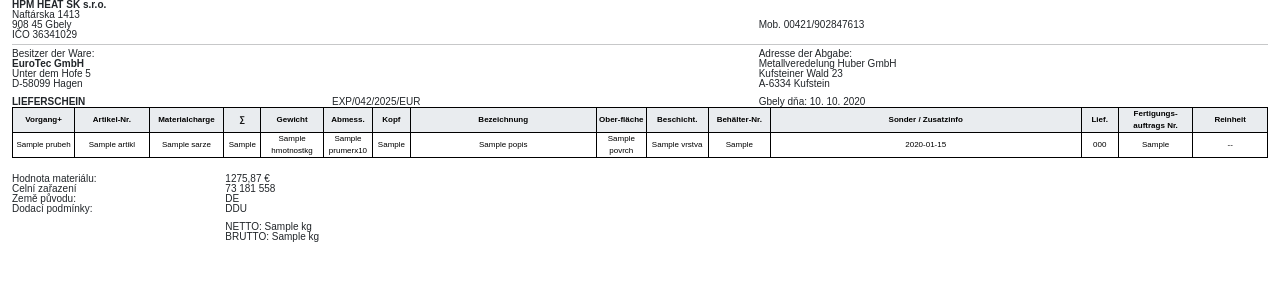
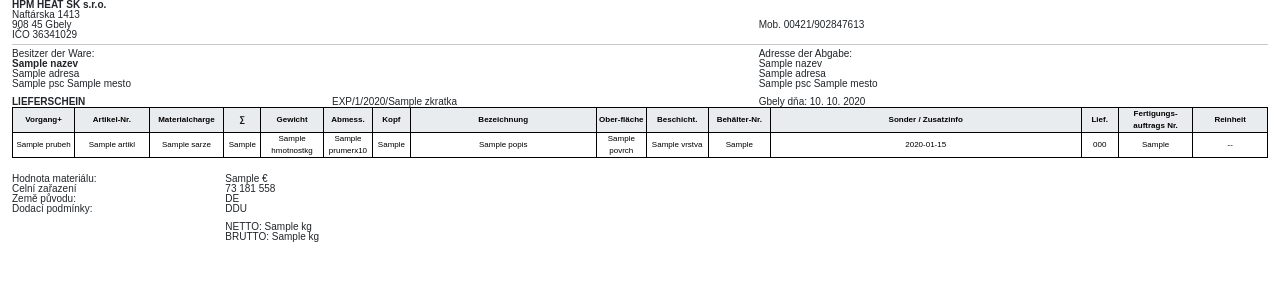
Before and after one commit to zpilat/Django_order_processing, a Django app: template orders/templates/orders/dodaci_list_eur.html in a window 1280 px wide. Shown: the top 300 px of the page. Run offline with Django 5.2, Linux system fonts and the light colour scheme; the template is opened without the code that fills it: most values are stand-ins (such as "Sample title", 1, 10 or a date in 2020).

Commit message:
Přidání pole PSČ do modelů Zakaznik a Odberatel, úpravy administrace a migrace, a aktualizace šablony dodacího listu pro zobrazení dat z databáze.

```diff
--- a/orders/models.py
+++ b/orders/models.py
@@ -17,6 +17,7 @@ class Zakaznik(models.Model):
     zkratka = models.CharField(max_length=3, verbose_name='Zkratka', unique=True)
     adresa = models.CharField(max_length=100, blank=True, null=True, verbose_name='Adresa')
     mesto = models.CharField(max_length=50, blank=True, null=True, verbose_name='Město')
+    psc = models.CharField(max_length=10, blank=True, null=True, verbose_name='PSČ')
     stat = models.CharField(max_length=50, blank=True, null=True, verbose_name='Stát')
     kontaktni_osoba = models.CharField(max_length=50, blank=True, null=True, verbose_name='Kontaktní osoba')
     telefon = models.CharField(max_length=50, blank=True, null=True, verbose_name='Telefon')
@@ -50,6 +51,7 @@ class Odberatel(models.Model):
     zkratka = models.CharField(max_length=3, verbose_name='Zkratka', unique=True)
     adresa = models.CharField(max_length=100, blank=True, null=True, verbose_name='Adresa')
     mesto = models.CharField(max_length=50, blank=True, null=True, verbose_name='Město')
+    psc = models.CharField(max_length=10, blank=True, null=True, verbose_name='PSČ')
     stat = models.CharField(max_length=50, blank=True, null=True, verbose_name='Stát')
     kontaktni_osoba = models.CharField(max_length=50, blank=True, null=True, verbose_name='Kontaktní osoba')
     telefon = models.CharField(max_length=50, blank=True, null=True, verbose_name='Telefon')
--- a/orders/templates/orders/dodaci_list_eur.html
+++ b/orders/templates/orders/dodaci_list_eur.html
@@ -41,7 +41,7 @@
                 <p class="fs-pdf-06 mb-0">IČO 36341029</p>
             </div>
             <div class="col-5">
-                <p class="fs-pdf-06 fw-bold mb-0">&nbsp;</p>
+                <p class="fs-pdf-06 mb-0">&nbsp;</p>
                 <p class="fs-pdf-06 mb-0">&nbsp;</p>
                 <p class="fs-pdf-06 mb-0">Mob. 00421/902847613</p>
             </div>
@@ -50,15 +50,15 @@
         <div class="row text-start lh-1">
             <div class="col-7">
                 <p class="fs-pdf-06 mb-0">Besitzer der Ware:</p>
-                <p class="fs-pdf-06 fw-bold mb-0">EuroTec GmbH</p>
-                <p class="fs-pdf-06 mb-0">Unter dem Hofe 5</p>
-                <p class="fs-pdf-06 mb-0">D-58099 Hagen</p>
+                <p class="fs-pdf-06 fw-bold mb-0">{{ kamion.zakaznik.nazev }}</p>
+                <p class="fs-pdf-06 mb-0">{{ kamion.zakaznik.adresa }}</p>
+                <p class="fs-pdf-06 mb-0">{{ kamion.zakaznik.psc }} {{ kamion.zakaznik.mesto }}</p>
             </div>
             <div class="col-5">
                 <p class="fs-pdf-06 mb-0">Adresse der Abgabe:</p>
-                <p class="fs-pdf-06 mb-0">Metallveredelung Huber GmbH</p>
-                <p class="fs-pdf-06 mb-0">Kufsteiner Wald 23</p>
-                <p class="fs-pdf-06 mb-0">A-6334 Kufstein</p>
+                <p class="fs-pdf-06 mb-0">{{ kamion.odberatel.nazev }}</p>
+                <p class="fs-pdf-06 mb-0">{{ kamion.odberatel.adresa }}</p>
+                <p class="fs-pdf-06 mb-0">{{ kamion.odberatel.psc }} {{ kamion.odberatel.mesto }}</p>
             </div>
         </div>
         <div class="row text-start mt-2 lh-1">
@@ -66,7 +66,7 @@
                 <p class="fs-pdf-06 fw-bold my-0">LIEFERSCHEIN</p>
             </div>
             <div class="col-4">
-                <p class="fs-pdf-06 my-0">EXP/042/2025/EUR</p>
+                <p class="fs-pdf-06 my-0">EXP/{{ kamion.id }}/{{ kamion.datum|date:"Y" }}/{{ kamion.zakaznik.zkratka }}</p>
             </div>
             <div class="col-5">
                 <p class="fs-pdf-06 my-0">Gbely dňa: {{ kamion.datum|date:"d. m. Y" }}</p>
@@ -129,7 +129,7 @@
                 <p class="fs-pdf-06 mb-0">Dodací podmínky:</p>
             </div>
             <div class="col-5">
-                <p class="fs-pdf-06 mb-0">1275,87 €</p>
+                <p class="fs-pdf-06 mb-0">{{ kamion.celkova_hodnota_materialu }} €</p>
                 <p class="fs-pdf-06 mb-0">73 181 558</p>
                 <p class="fs-pdf-06 mb-0">DE</p>
                 <p class="fs-pdf-06 mb-0">DDU</p>
```
Also changed, not shown: orders/admin.py (+6 -7 lines), orders/migrations/0086_remove_historicalkamion_misto_expedice_and_more.py (added).
